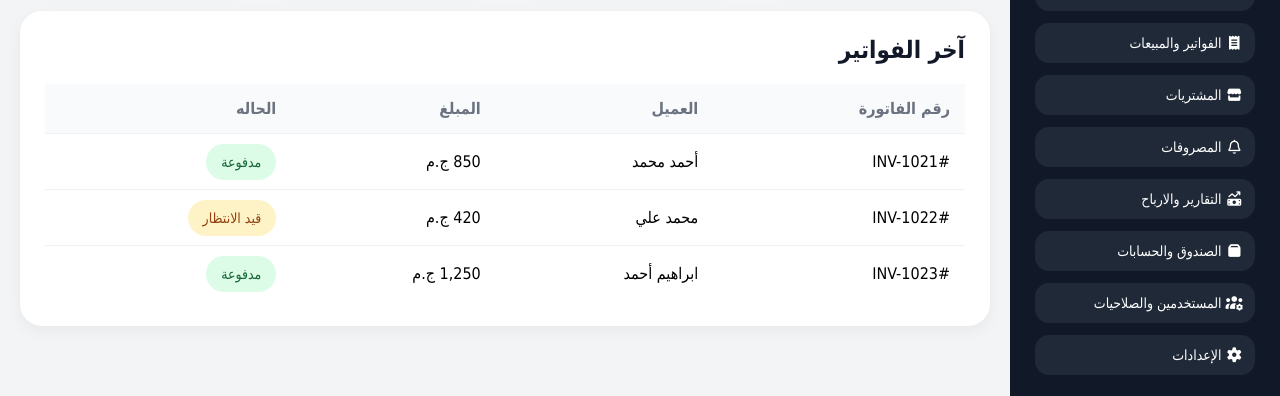
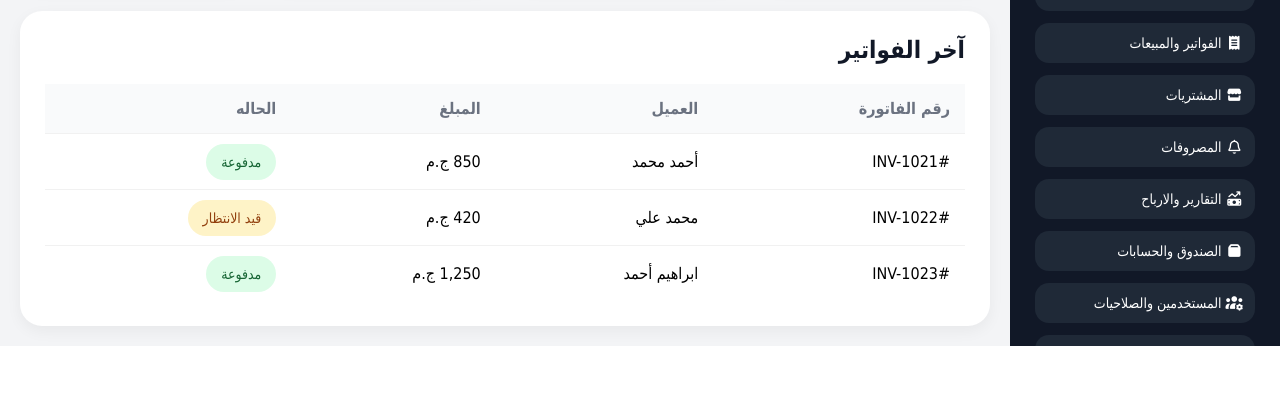
Before and after one commit to abdullahmohamed519885/Super-Market, a plain HTML site: page html/main_control_panel.html in a window 1280 px wide. Shown: the part 404-800 px from the top of the page. Drawn offline with Linux system fonts and the light colour scheme.

Commit message:
Update main_contral_panel_layout.css

```diff
--- a/css/main_contral_panel_layout.css
+++ b/css/main_contral_panel_layout.css
@@ -31,7 +31,6 @@ img {
 }
 iframe {
 width: 270px;
-height: 965px;
 background-color: #111827;
 display: block;
 }
```
